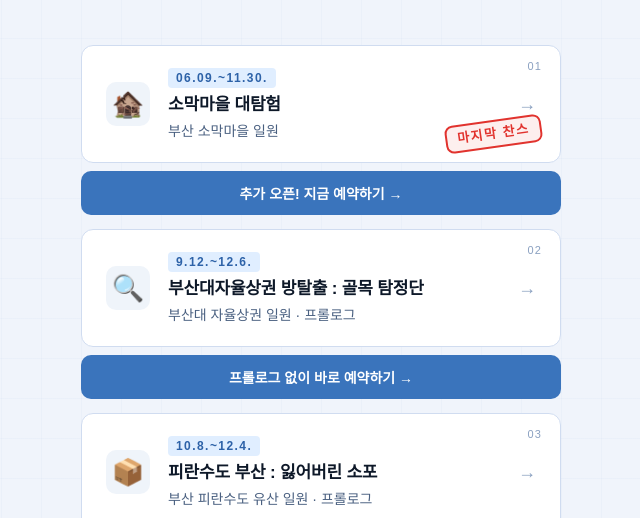
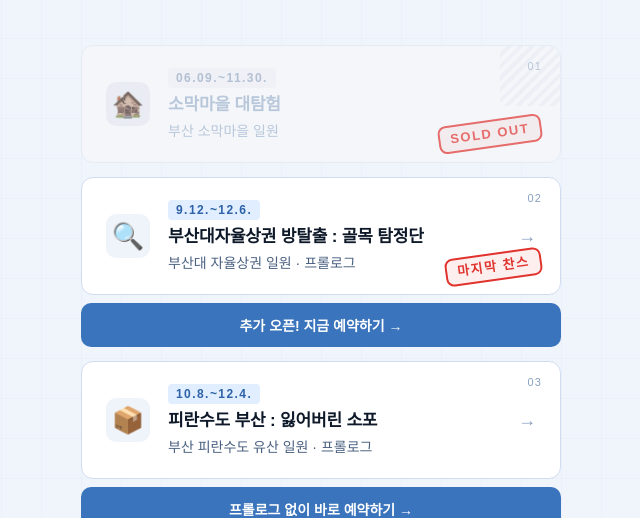
Before and after one commit to aliniie/alley-detective, a plain HTML site: page index.html in a window 1280 px wide. Both pictures are taken after a click on the button 706 px from the left and 82 px from the top of the page. Shown: the part 282-800 px from the top of the page, without its empty margins (319-959 px from the left). Drawn offline with Linux system fonts and the light colour scheme; a web font is replaced by a local one.

Commit message:
Add files via upload

```diff
--- a/index.html
+++ b/index.html
@@ -873,23 +873,10 @@
         <span class="card-stamp">SOLD OUT</span>
         <span class="card-arrow" aria-hidden="true">→</span>
       </div>
-      <!-- 한국어 전용: 추가 소량 오픈 -->
-      <a class="card" id="somakOpen" href="https://booking.naver.com/booking/5/bizes/1650463" target="_blank" rel="noopener" hidden>
-        <span class="card-number">01</span>
-        <div class="card-icon" aria-hidden="true">🏚️</div>
-        <div class="card-body">
-          <span class="card-tag card-tag--open">06.09.~11.30.</span>
-          <div class="card-title">소막마을 대탐험</div>
-          <div class="card-sub">부산 소막마을 일원</div>
-        </div>
-        <span class="card-stamp">마지막 찬스</span>
-        <span class="card-arrow" aria-hidden="true">→</span>
-      </a>
-      <a class="quick-btn" id="somakBtn" href="https://booking.naver.com/booking/5/bizes/1650463" target="_blank" rel="noopener" hidden>추가 오픈! 지금 예약하기 →</a>
     </li>
 
-    <!-- 2. 부산대자율상권 -->
-    <li>
+    <!-- 2. 부산대자율상권 (한국어 전용) -->
+    <li id="pnuItem">
       <a class="card" href="https://escape.dawoom.io/alley.prologue.html" data-i18n-aria="c2Title" aria-label="부산대자율상권 방탈출 : 골목 탐정단">
         <span class="card-number">02</span>
         <div class="card-icon" aria-hidden="true">🔍</div>
@@ -898,9 +885,10 @@
           <div class="card-title" data-i18n="c2Title">부산대자율상권 방탈출 : 골목 탐정단</div>
           <div class="card-sub" data-i18n="c2Sub">부산대 자율상권 일원 · 프롤로그</div>
         </div>
+        <span class="card-stamp" data-i18n="stamp2">마지막 찬스</span>
         <span class="card-arrow" aria-hidden="true">→</span>
       </a>
-      <a class="quick-btn" href="https://booking.naver.com/booking/5/bizes/1732889/" target="_blank" rel="noopener" data-i18n="book">프롤로그 없이 바로 예약하기 →</a>
+      <a class="quick-btn" href="https://booking.naver.com/booking/5/bizes/1732889/" target="_blank" rel="noopener" data-i18n="book2">추가 오픈! 지금 예약하기 →</a>
     </li>
 
     <!-- 3. 피란수도 -->
@@ -977,8 +965,8 @@
       <h1 class="popup-title" id="notice-title" data-i18n-html="pTitle">추가 티켓 오픈!</h1>
       <p data-i18n="p1">날씨가 더 추워지기 전에, 티켓을 넉넉히 추가했어요.</p>
       <p data-i18n="p2">지금 바로 예약하실 수 있습니다.</p>
-      <p data-i18n="p3">매진됐던 〈소막마을 대탐험〉도 다시 열었어요.</p>
       <p style="font-weight:700;color:var(--text-primary)" data-i18n="p4">매진되기 전에 서둘러주세요! 🏃‍➡️</p>
+      <p class="popup-note" data-i18n="note">※ 예약 페이지가 열리지 않으면 현재 티켓이 매진된 상태입니다.</p>
       <p class="popup-sign" data-i18n="sign">커뮤니케이션 다움 드림</p>
     </div>
     <div class="popup-actions">
@@ -1000,11 +988,11 @@
         c2Title: '부산대자율상권 방탈출 : 골목 탐정단', c2Sub: '부산대 자율상권 일원 · 프롤로그',
         c3Title: '피란수도 부산 : 잃어버린 소포', c3Sub: '부산 피란수도 유산 일원 · 프롤로그',
         book: '프롤로그 없이 바로 예약하기 →',
+        book2: '추가 오픈! 지금 예약하기 →', stamp2: '마지막 찬스',
         footer: '도시와 사람을 잇는 로컬 콘텐츠, 다움',
         pTitle: '추가 티켓 오픈!',
         p1: '날씨가 더 추워지기 전에, 티켓을 넉넉히 추가했어요.',
         p2: '지금 바로 예약하실 수 있습니다.',
-        p3: '매진됐던 〈소막마을 대탐험〉도 다시 열었어요.',
         p4: '매진되기 전에 서둘러주세요! 🏃‍➡️',
         note: '※ 예약 페이지가 열리지 않으면 현재 티켓이 매진된 상태입니다.',
         sign: '커뮤니케이션 다움 드림',
@@ -1019,6 +1007,7 @@
         c2Title: 'Pusan National Univ. Commercial District Escape: Alley Detectives', c2Sub: 'Pusan National Univ. Commercial District · Prologue',
         c3Title: 'Sites of the Busan Wartime Capital: The Lost Parcel', c3Sub: 'Around the Sites of the Busan Wartime Capital · Prologue',
         book: 'Skip the prologue — Book now →',
+        book2: 'More tickets added! Book now →', stamp2: 'LAST CHANCE',
         footer: 'Local content connecting cities and people — Dawoom',
         pTitle: 'Outdoor Escape Game<br>Sold Out &amp; Additional Booking Notice',
         p1: 'This is Dawoom, connecting cities and people through local content.',
@@ -1047,6 +1036,7 @@
         c2Title: '釜山大学自律商圏 脱出ゲーム：路地探偵団', c2Sub: '釜山大学自律商圏一帯 · プロローグ',
         c3Title: '釜山の避難首都遺産：失われた小包', c3Sub: '釜山の避難首都遺産一帯 · プロローグ',
         book: 'プロローグなしで今すぐ予約 →',
+        book2: '追加オープン！今すぐ予約 →', stamp2: 'ラストチャンス',
         footer: '都市と人をつなぐローカルコンテンツ、Dawoom（다움）',
         pTitle: '野外脱出ゲームプログラム<br>完売および追加予約のご案内',
         p1: '都市と人をつなぐローカルコンテンツ、Dawoom（다움）です。',
@@ -1075,6 +1065,7 @@
         c2Title: '釜山大学自律商圈密室逃脱：小巷侦探团', c2Sub: '釜山大学自律商圈一带 · 序章',
         c3Title: '釜山战时首都遗址：遗失的包裹', c3Sub: '釜山战时首都遗址一带 · 序章',
         book: '跳过序章，直接预约 →',
+        book2: '追加开放！立即预约 →', stamp2: '最后机会',
         footer: '连接城市与人的在地内容，Dawoom（다움）',
         pTitle: '户外密室逃脱项目<br>售罄及追加预约通知',
         p1: '我们是连接城市与人的在地内容品牌——Dawoom（다움）。',
@@ -1103,6 +1094,7 @@
         c2Title: '釜山大學自律商圈密室逃脫：小巷偵探團', c2Sub: '釜山大學自律商圈一帶 · 序章',
         c3Title: '釜山戰時首都遺址：遺失的包裹', c3Sub: '釜山戰時首都遺址一帶 · 序章',
         book: '跳過序章，直接預約 →',
+        book2: '追加開放！立即預約 →', stamp2: '最後機會',
         footer: '連結城市與人的在地內容，Dawoom（다움）',
         pTitle: '戶外密室逃脫專案<br>售罄及追加預約通知',
         p1: '我們是連結城市與人的在地內容品牌——Dawoom（다움）。',
@@ -1182,10 +1174,8 @@
       });
       // 디지털 관광주민증 · 해운대시장 · 짐캐리는 한국어에서만 노출
       document.getElementById('koExtras').hidden = lang !== 'ko';
-      // 소막마을 추가 오픈은 한국어에서만 예약 가능
-      document.getElementById('somakSold').hidden = lang === 'ko';
-      document.getElementById('somakOpen').hidden = lang !== 'ko';
-      document.getElementById('somakBtn').hidden = lang !== 'ko';
+      // 부산대자율상권 방탈출은 외국어 예약이 안 되므로 한국어에서만 노출
+      document.getElementById('pnuItem').hidden = lang !== 'ko';
       curLang = lang;
       // the sold-out notice only applies to Korean-language bookings
       if (lang !== 'ko' && popup) close();
```
